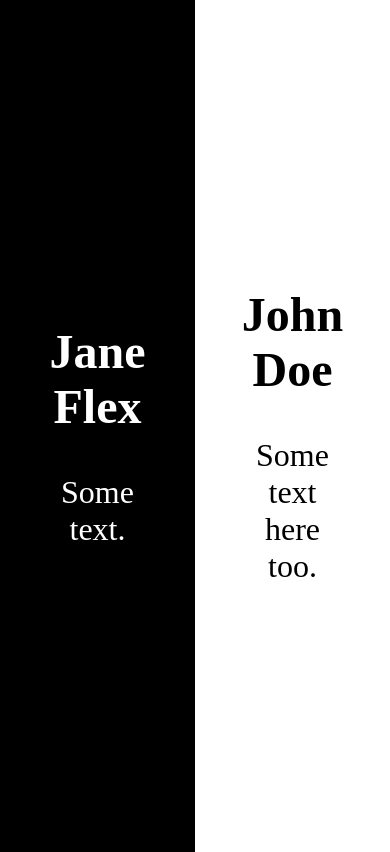
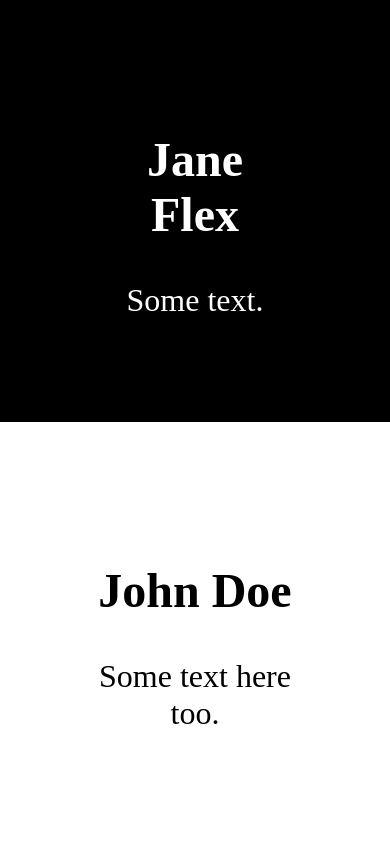
Before and after one commit to bofeiw/AdaptiveCircleText, a plain HTML site: page wrapCircleCss.html in a window 390 px wide. Drawn offline with Linux system fonts and the light colour scheme.

Commit message:
support responsive for split

```diff
--- a/splitScreen.css
+++ b/splitScreen.css
@@ -1,4 +1,8 @@
 /* ref: https://www.w3schools.com/howto/howto_css_split_screen.asp */
+
+html, body {
+    height: 100%;
+}
 
 /* Split the screen in half */
 .split {
@@ -7,7 +11,7 @@
     position: fixed;
     z-index: 1;
     top: 0;
-    overflow-x: hidden;
+    overflow: hidden;
     padding-top: 20px;
 }
 
@@ -33,3 +37,19 @@
     transform: translate(-50%, -50%);
     text-align: center;
 }
+
+@media (max-aspect-ratio: 1/1) {
+    .split {
+        height: 50%;
+        width: 100%;
+        left: 0;
+    }
+
+    .left {
+        top: 0;
+    }
+
+    .right {
+        top: 50%;
+    }
+}
```
